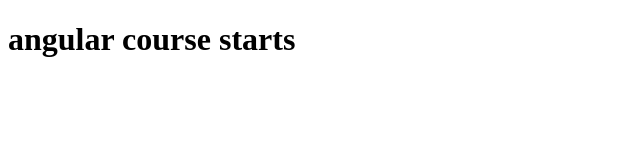
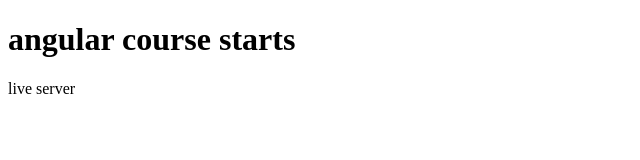
Before and after one commit to akshaysinhparmar/angular-, a website: page index.html in a window 1280 px wide. Shown: the full height of the page, 0-640 px from the left. Drawn offline with Linux system fonts and the light colour scheme.

Commit message:
live server

```diff
--- a/index.html
+++ b/index.html
@@ -9,5 +9,6 @@
 	<h1>
 		angular course starts
 	</h1>
+	live server
 </body>
 </html>
```
Also changed, not shown: package.json (added, +24 -0 lines), 2 other files.
